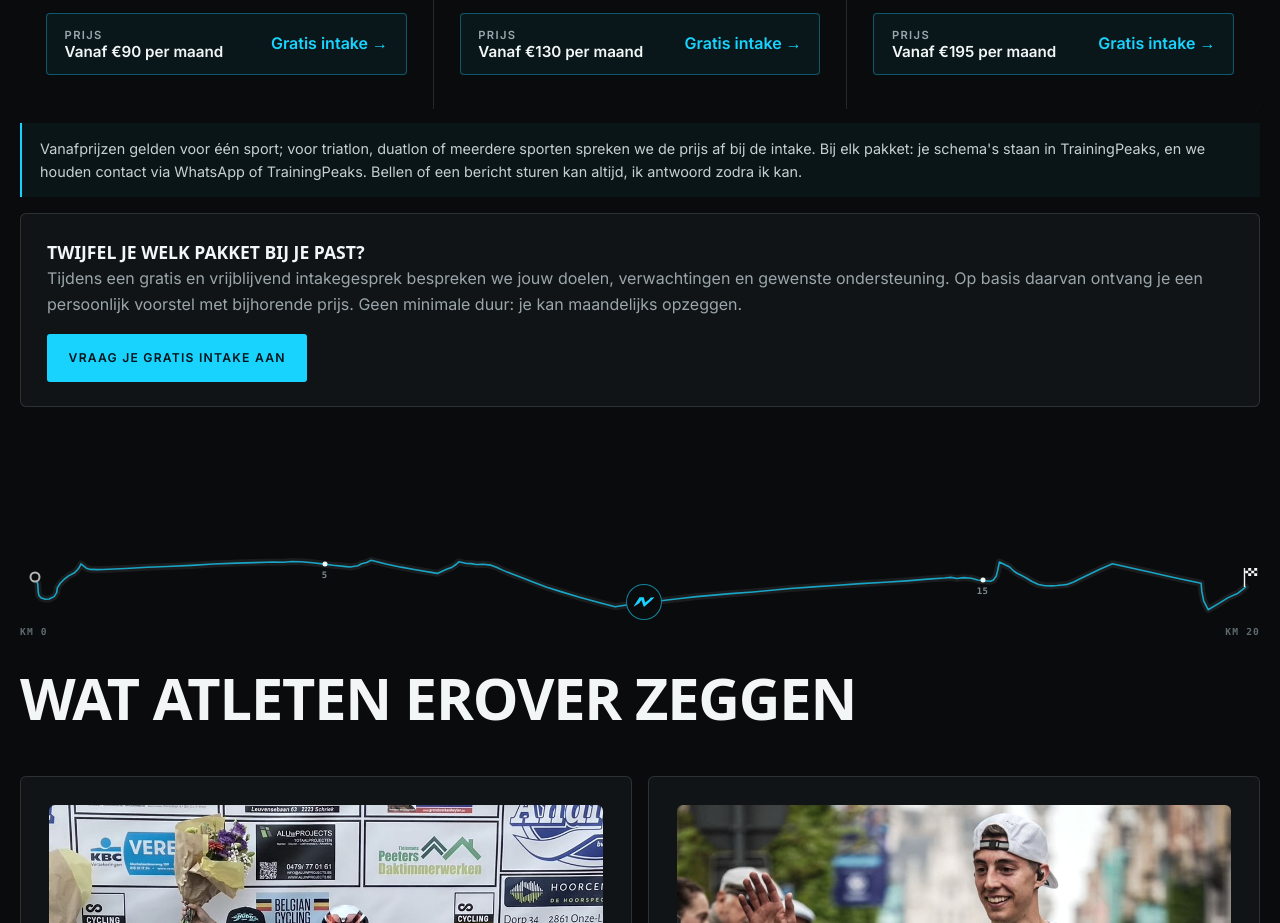
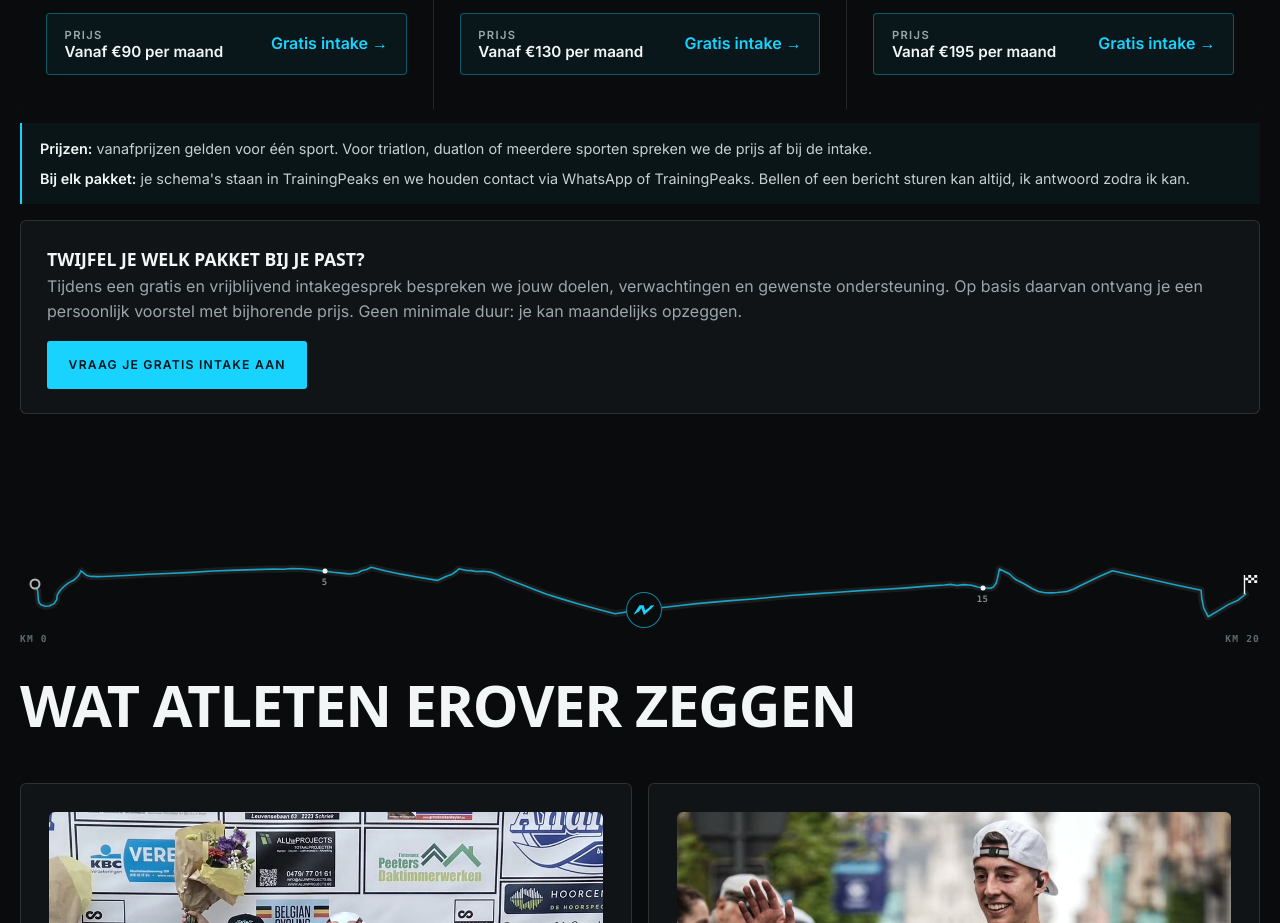
Before and after one commit to h8v6h2mmjz-eng/neal-website, a plain HTML site: page coaching.html in a window 1280 px wide. Shown: the part 3520-4443 px from the top of the page. Drawn offline with Linux system fonts and the light colour scheme; a web font is replaced by a local one.

Commit message:
Website bijgewerkt
Co-Authored-By: Claude Opus 5.5 <noreply@anthropic.com>

```diff
--- a/coaching.html
+++ b/coaching.html
@@ -340,7 +340,7 @@
     .js .reveal { opacity: 1; transform: none; }
   }
 </style>
-<link rel="stylesheet" href="eigen.css?v=12">
+<link rel="stylesheet" href="eigen.css?v=13">
 </head>
 <body>
 
@@ -469,7 +469,7 @@
         <div class="step"><h3>Progress</h3><p class="tag">Nauwere opvolging. Meer persoonlijke afstemming.</p><ul><li>Alles uit Foundation</li><li>Zoveel online contact als nodig, via WhatsApp of TrainingPeaks</li><li>Voortdurende afstemming van training, herstel en prestaties</li><li>Minstens één inspanningstest per jaar</li><li>Kracht- en mobiliteitsschema's optioneel</li></ul><a class="price" href="#contact" data-level="Progress"><span><small>Prijs</small><b>Vanaf €130 per maand</b></span><i aria-hidden="true">Gratis intake →</i></a></div>
         <div class="step"><h3>Peak</h3><p class="tag">Intensieve begeleiding, tot in de praktijk.</p><ul><li>Alles uit Progress</li><li>Begeleide trainingssessies in persoon, frequentie in overleg</li><li>Individuele kracht- en mobiliteitsschema's inbegrepen</li><li>Inspanningstesten op maat, wanneer nodig</li></ul><a class="price" href="#contact" data-level="Peak"><span><small>Prijs</small><b>Vanaf €195 per maand</b></span><i aria-hidden="true">Gratis intake →</i></a></div>
       </div>
-      <p class="levels-note reveal">Vanafprijzen gelden voor één sport; voor triatlon, duatlon of meerdere sporten spreken we de prijs af bij de intake. Bij elk pakket: je schema's staan in TrainingPeaks, en we houden contact via WhatsApp of TrainingPeaks. Bellen of een bericht sturen kan altijd, ik antwoord zodra ik kan.</p>
+      <div class="levels-note reveal"><p><b>Prijzen:</b> vanafprijzen gelden voor één sport. Voor triatlon, duatlon of meerdere sporten spreken we de prijs af bij de intake.</p><p><b>Bij elk pakket:</b> je schema's staan in TrainingPeaks en we houden contact via WhatsApp of TrainingPeaks. Bellen of een bericht sturen kan altijd, ik antwoord zodra ik kan.</p></div>
       <div class="ask glass reveal">
         <div><b>Twijfel je welk pakket bij je past?</b><span class="muted">Tijdens een gratis en vrijblijvend intakegesprek bespreken we jouw doelen, verwachtingen en gewenste ondersteuning. Op basis daarvan ontvang je een persoonlijk voorstel met bijhorende prijs. Geen minimale duur: je kan maandelijks opzeggen.</span></div>
         <a href="#contact" class="pill pill-accent">Vraag je gratis intake aan</a>
--- a/eigen.css
+++ b/eigen.css
@@ -130,3 +130,6 @@ header.nav-hide { transform: translateY(-100%); }
 
 /* Knop "Gratis intake" in de balk: in verhouding met de menulinks */
 .nav-cta { padding: .6rem 1rem !important; font-size: .7rem !important; min-height: 0 !important; line-height: 1.2; align-self: center; }
+
+.levels-note p + p { margin-top: .45rem; }
+.levels-note b { color: var(--ink); font-weight: 600; }
```
Also changed, not shown: contact.html (+1 -1 lines), index.html (+1 -1 lines), racing.html (+1 -1 lines).
